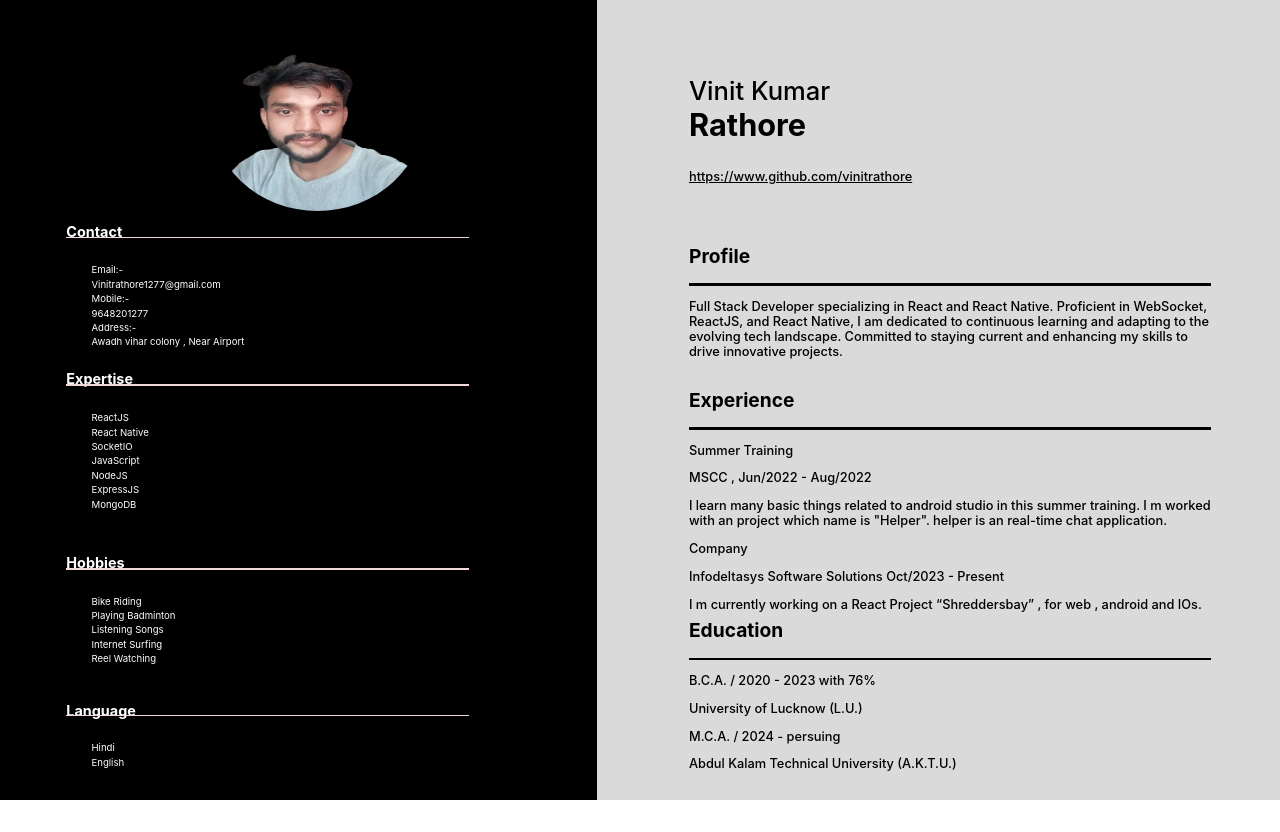
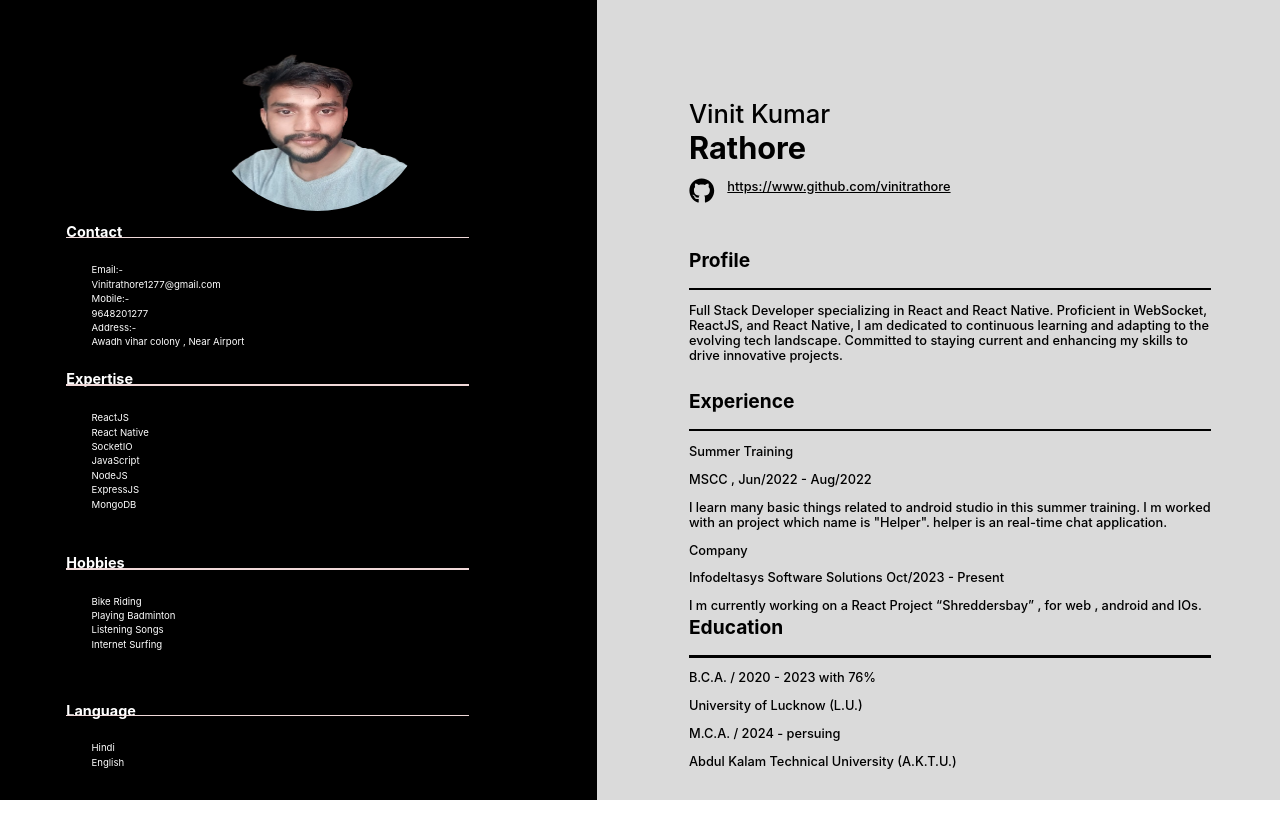
Before and after one commit to vinitrathore/Resume, a React (Create React App) app: page / in a window 1280 px wide. Built offline with nearby package versions, Linux system fonts and the light colour scheme.

Commit message:
complete pro

```diff
--- a/package.json
+++ b/package.json
@@ -4,16 +4,12 @@
   "version": "0.1.0",
   "private": true,
   "dependencies": {
-    "@fortawesome/fontawesome-svg-core": "^6.6.0",
-    "@fortawesome/free-brands-svg-icons": "^6.6.0",
-    "@fortawesome/free-regular-svg-icons": "^6.6.0",
-    "@fortawesome/free-solid-svg-icons": "^6.6.0",
-    "@fortawesome/react-fontawesome": "^0.2.2",
     "@testing-library/jest-dom": "^5.17.0",
     "@testing-library/react": "^13.4.0",
     "@testing-library/user-event": "^13.5.0",
     "react": "^18.3.1",
     "react-dom": "^18.3.1",
+    "react-icons": "^5.2.1",
     "react-scripts": "5.0.1",
     "web-vitals": "^2.1.4"
   },
--- a/src/App.css
+++ b/src/App.css
@@ -79,6 +79,14 @@
 /* ///////////////////////right/////////*/
 .rightinner {
 }
+.lunk, .icon{
+  display: flex;
+  flex-direction: row;
+  justify-content: center;
+  align-items: center;
+  gap: 1vw;
+}
+
 
 /* Small devices (phones, up to 480px) */
 @media (max-width: 480px) {
--- a/src/App.js
+++ b/src/App.js
@@ -1,6 +1,7 @@
 import React from "react";
 import "./App.css";
 import img from "../src/img/vinit121.png";
+import { FaGithub } from "react-icons/fa6";
 
 function App() {
   return (
@@ -14,6 +15,9 @@ function App() {
             <h2>Contact</h2>
             <div className="underline"></div>
             <div className="emailc">
+              <div className="icon">
+
+              </div>
               <div className="email">Email:-</div>
               <div className="emailmatter">Vinitrathore1277@gmail.com</div>
               <div className="email">Mobile:-</div>
@@ -49,7 +53,7 @@ function App() {
               <div className="email">Playing Badminton</div>
               <div className="email">Listening Songs</div>
               <div className="email">Internet Surfing</div>
-              <div className="email">Reel Watching</div>
+              {/* <div className="email">Reel Watching</div> */}
             </div>
           </div>
         </div>
@@ -70,6 +74,9 @@ function App() {
           <div className="name">
             <div className="fname">Vinit Kumar</div>
             <div className="lname">Rathore</div>
+            <div className="lunk">
+              <FaGithub />
+
               <a
                 class="glink"
                 href="https://www.github.com/vinitrathore"
@@ -78,7 +85,7 @@ function App() {
               >
                 https://www.github.com/vinitrathore
               </a>
-
+            </div>
           </div>
           <div className="profile">
             <h2>Profile</h2>
```
Also changed, not shown: 1 other file (tests, documents, lock files or other folders). Lines whose indentation alone changed are shown as unchanged.
